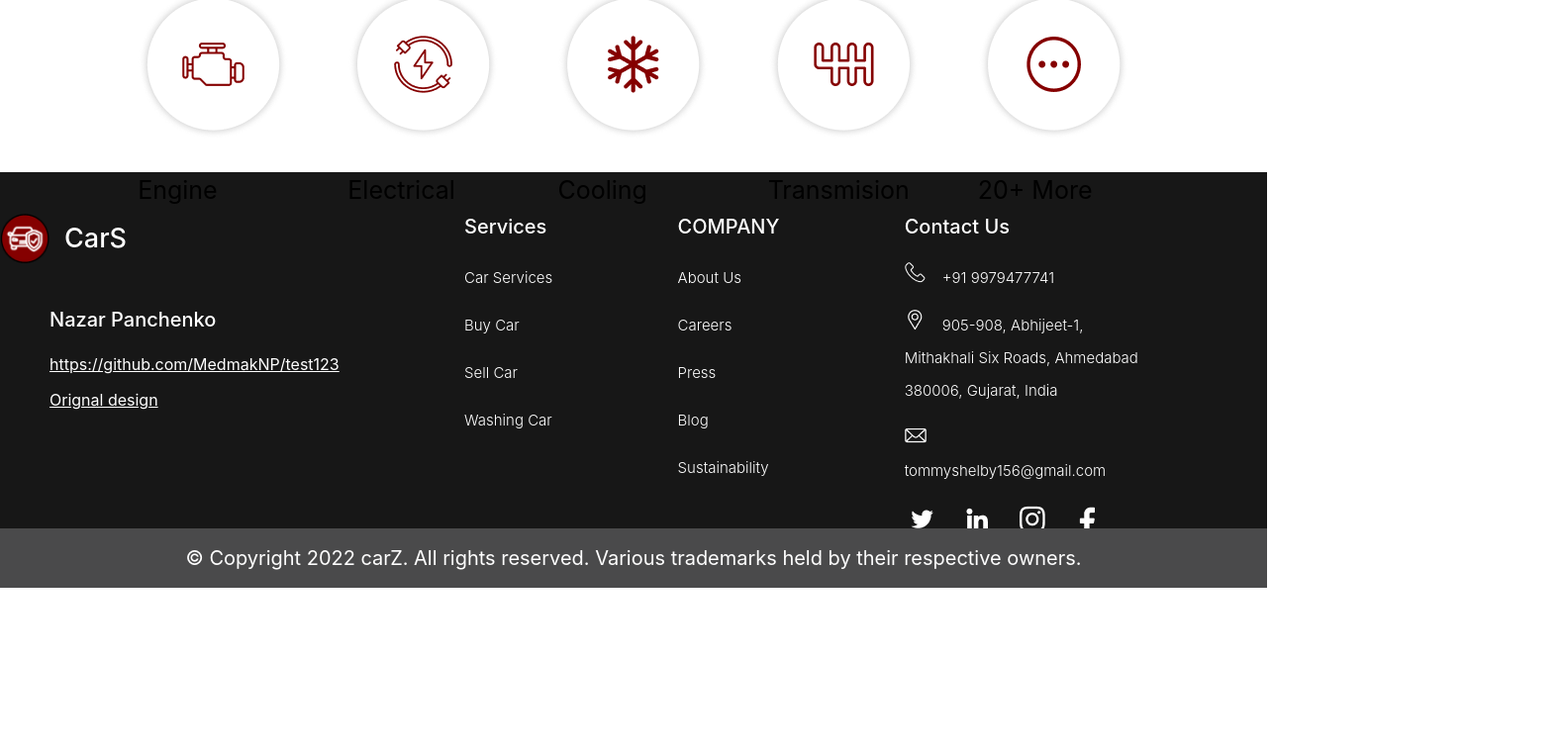
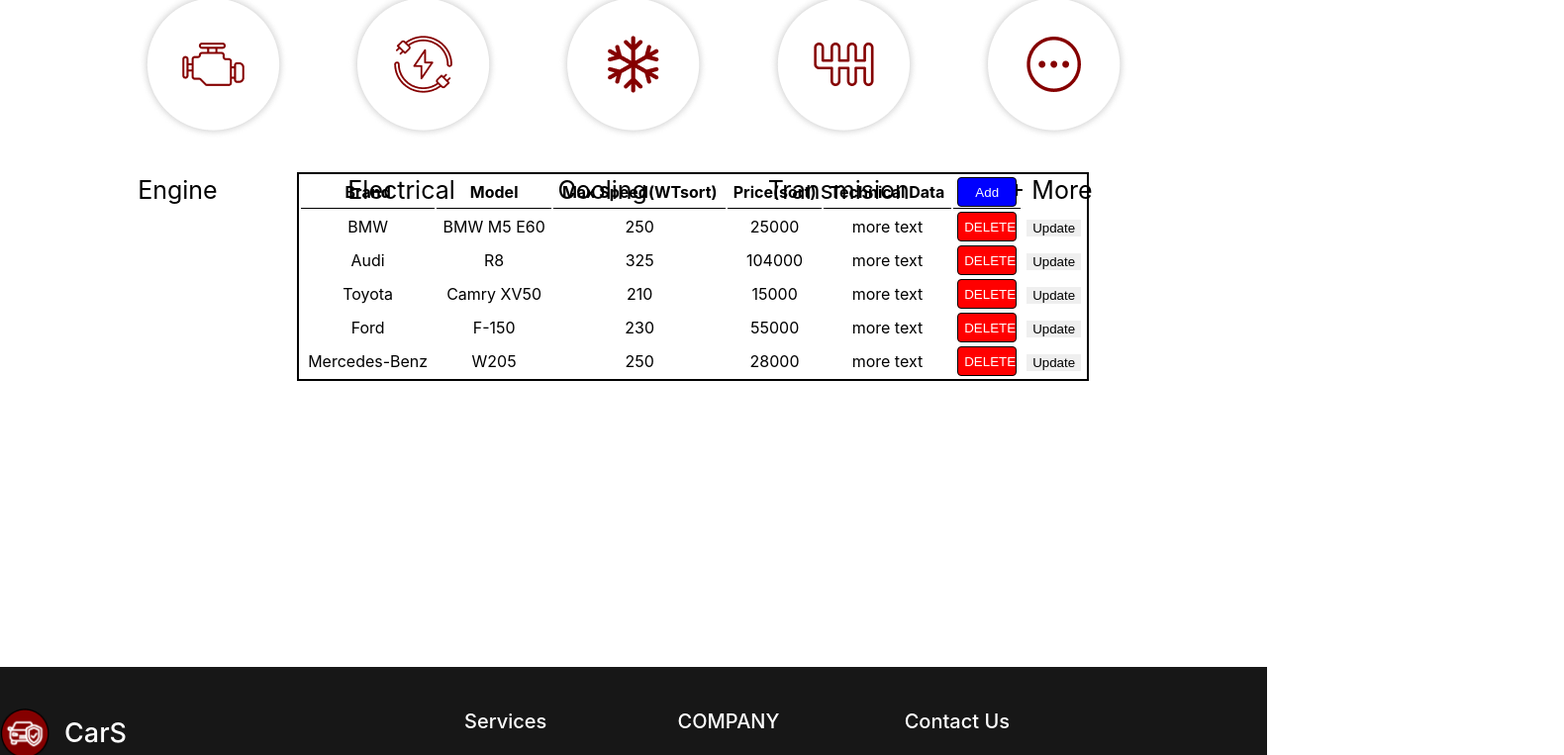
Before and after one commit to MedmakNP/CarS_React_App, a React (Create React App) app: page / in a window 1280 px wide. Shown: the part 4539-5302 px from the top of the page at 99% size, 1580 px wide, since content can reach past the window. Before the commit the page ends 5133 px from the top, so only its background shows below. Built offline with nearby package versions, Linux system fonts and the light colour scheme.

Commit message:
LESSON 3 Table

```diff
--- a/src/App.js
+++ b/src/App.js
@@ -5,6 +5,7 @@
 import Custom from './Content/Custom/Custom'
 import Contacts from './Content/Contacts/Contacts'
 import Footer from './Content/Footer/Footer'
+import Table from './Content/Table/Table'
 function App() {
   return (
     <div>
@@ -13,8 +14,10 @@
       <Services />
       <Catalog />
       <Custom />
+      <Table />
       <Contacts />
       <Footer />
+
     </div>
 
   );
--- /dev/null
+++ b/src/Content/Constants/TableArray.js
@@ -0,0 +1,8 @@
+const TableData = [
+{id: 1,fullname: {brand:"BMW" ,model:"BMW М5 E60"},price:25000  ,maxspeed:250, technicalData:"more text"},
+{id: 2,fullname: {brand:"Audi" ,model:"R8"},price:104000  ,maxspeed:325, technicalData:"more text"},
+{id: 3,fullname: {brand:"Toyota" ,model:"Camry XV50"},price:15000  ,maxspeed:210, technicalData:"more text"},
+{id: 4,fullname: {brand:"Ford" ,model:"F-150"},price:55000 ,maxspeed:230, technicalData:"more text"},
+{id: 5,fullname: {brand:"Mercedes-Benz" ,model:"W205"},price:28000 ,maxspeed: 250, technicalData:"more text"},
+]
+export default TableData;
--- /dev/null
+++ b/src/Content/Constants/TableArrayAdd.js
@@ -0,0 +1,5 @@
+const TableDataAdd = [
+    {id: 6,fullname: {brand:"Nissan" ,model:"Gt-R 35"},price:80000 ,maxspeed:315, technicalData:"more text"},
+]
+
+export default TableDataAdd;
--- /dev/null
+++ b/src/Content/Table/Table.js
@@ -0,0 +1,48 @@
+import classes from "./Table.module.css"
+import TableData from '../Constants/TableArray';
+import TableInner from './TableInner';
+import { Component } from "react";
+import TableDataAdd from "../Constants/TableArrayAdd";
+
+
+
+ class Table extends Component{
+  render(){
+    return(
+      <div className={classes.Table}>
+        <TableInner tableDataArrAdd ={TableDataAdd}  tableDataArr={TableData} render={(tableDataArr, handleSort, sortWTsort, handleDelete,handleAdd,updateObj) => (
+        <div className={classes.container}>
+          <table>
+            <thead>
+              <tr>
+                <th>Brand</th>
+                <th>Model</th>
+                <th  onClick={sortWTsort}>Max Speed(WTsort)</th>
+                <th onClick={handleSort}>Price(sort)</th>
+                <th>Technical Data</th>
+                <th><button className = {classes.btnAdd} onClick={handleAdd}> Add </button></th>
+
+              </tr>
+            </thead>
+            <tbody>
+              {tableDataArr.map((val, index) => (
+                  <tr key={index} index={index}>
+                    <td>{val.fullname.brand}</td>
+                    <td>{val.fullname.model}</td>
+                    <td>{val.maxspeed}</td>
+                    <td>{val.price}</td>
+                    <td>{val.technicalData}</td>
+                    <td><button className={classes.btn} onClick={() => handleDelete(index)}>DELETE</button></td>
+                    <td><button onClick={updateObj}> Update </button></td>
+                  </tr>
+              ))}
+            </tbody>
+          </table>
+        </div>
+        )} />
+      </div>
+    )
+  }
+ }
+
+ export default Table;
--- /dev/null
+++ b/src/Content/Table/Table.module.css
@@ -0,0 +1,45 @@
+.container{
+    height:100%;
+    width:100%;
+    max-width: 1440px;
+    margin:0 auto;
+}
+.Table{
+    width: 100%;
+    height: 500px;
+    padding-left:300px ;
+    display: flex;
+    justify-content: center;
+    align-items: center;
+}
+
+
+table {
+    border: 2px solid black;
+    width: 800px;
+    height: 200px;
+  }
+
+  th {
+    border-bottom: 1px solid black;
+  }
+
+  td {
+    text-align: center;
+  }
+  .btn {
+    height: 30px;
+    width: 60px;
+    background-color: red;
+    border: 1px solid black;
+    border-radius: 4px;
+    color: white;
+  }
+  .btnAdd{
+    height: 30px;
+    width: 60px;
+    background-color: blue;
+    border: 1px solid black;
+    border-radius: 4px;
+    color: white;
+  }
--- /dev/null
+++ b/src/Content/Table/TableInner.js
@@ -0,0 +1,67 @@
+import { Component } from "react";
+
+class TableInner extends Component {
+  constructor(props) {
+    super(props);
+    this.state = {
+      tableDataArr: props.tableDataArr,
+      tableDataArrAdd: props.tableDataArrAdd,
+      isAscending: true,
+      update:{id:0, technicalData:""}
+    }
+  }
+  handleSort = () => {
+    const { isAscending, tableDataArr } = this.state;
+    const newTableDataArr = [...tableDataArr].sort((a, b) => (isAscending ? a.price - b.price : b.price - a.price));
+    this.setState({ tableDataArr: newTableDataArr, isAscending: !isAscending });
+  }
+  sortWTsort = () =>{
+    const { isAscending, tableDataArr } = this.state;
+    const newArr = [...tableDataArr]
+    for(let i = 0; i < newArr.length - 1; i++){
+      for(let j = i + 1; j < newArr.length; j++){
+        if(isAscending ? newArr[i].maxspeed > newArr[j].maxspeed : newArr[i].maxspeed < newArr[j].maxspeed){
+          let a = newArr[i];
+          newArr[i] = newArr[j];
+          newArr[j] = a;
+        }
+      }
+    }
+    this.setState({ tableDataArr: newArr, isAscending: !isAscending });
+  }
+  handleDelete = (index) => {
+    const { tableDataArr } = this.state;
+    const newDeleteArr = [...tableDataArr];
+    newDeleteArr.splice(index, 1);
+    this.setState({ tableDataArr: newDeleteArr });
+  }
+  handleAdd = () =>{
+    const {tableDataArr , tableDataArrAdd} =this.state
+    let newAddArr = [...tableDataArr];
+    let addArr = [...tableDataArrAdd];
+    newAddArr.unshift(addArr[0])
+    this.setState({tableDataArr: newAddArr})
+  }
+  handleData = (e) => {
+    const { value, name } = e.target;
+    const { update } = this.state;
+    this.setState({
+      update: {
+        ...update,
+        [name]: value,
+      },
+    });
+  };
+  updateObj = (index) =>{
+    const {tableDataArr} =this.state
+    const {update} = this.state
+    let updateArr = [...tableDataArr];
+    updateArr = updateArr.map((item, i) => (i === index ? { ...item, technicalData: update.technicalData } : item));
+    this.setState({tableDataArr:updateArr})
+  }
+  render() {
+    const { tableDataArr } = this.state;
+    return this.props.render(tableDataArr, this.handleSort, this.sortWTsort, this.handleDelete, this.handleAdd, this.updateObj);
+  }
+}
+export default TableInner;
```
Also changed, not shown: src/Content/UserInputs/UserInputs.js (added, +30 -0 lines), src/Content/UserInputs/UserInputsInner.js (added, +31 -0 lines).
